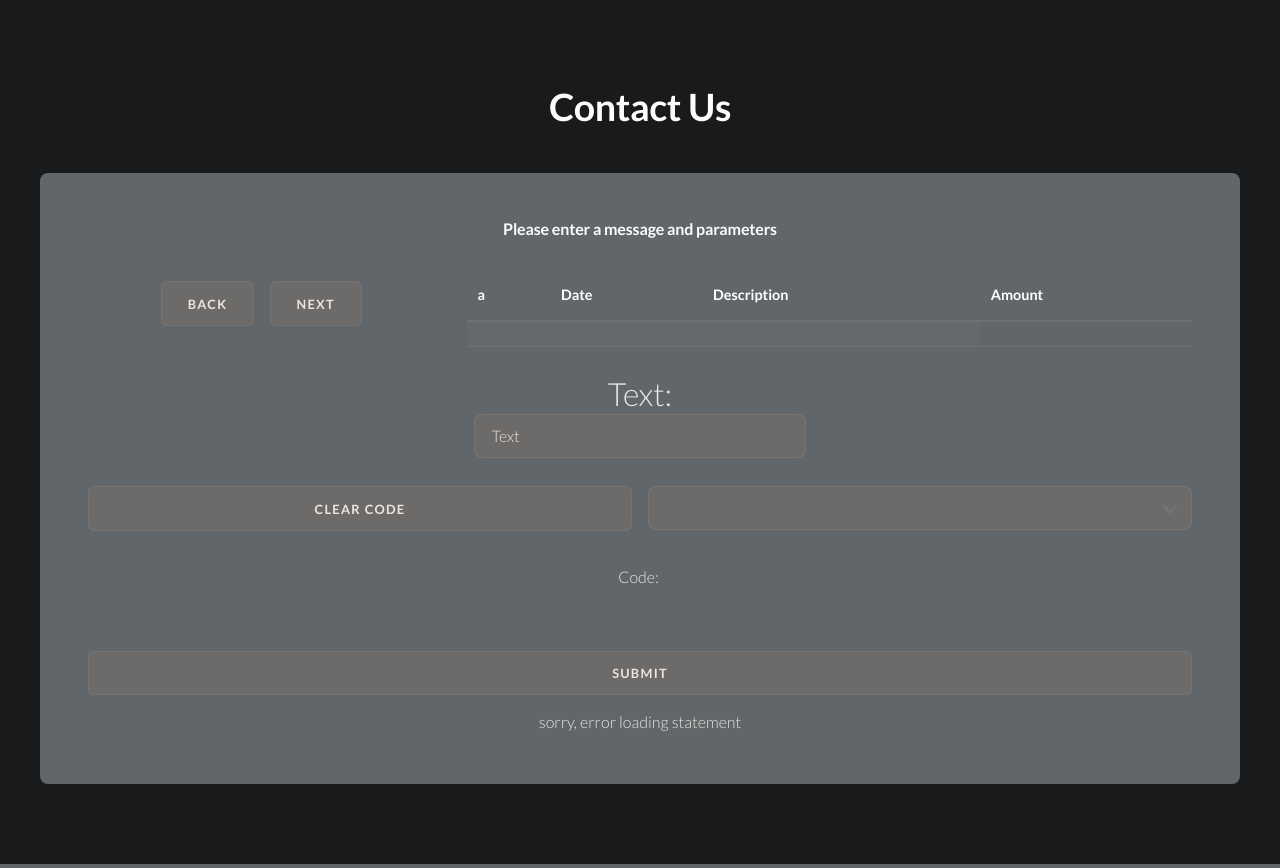
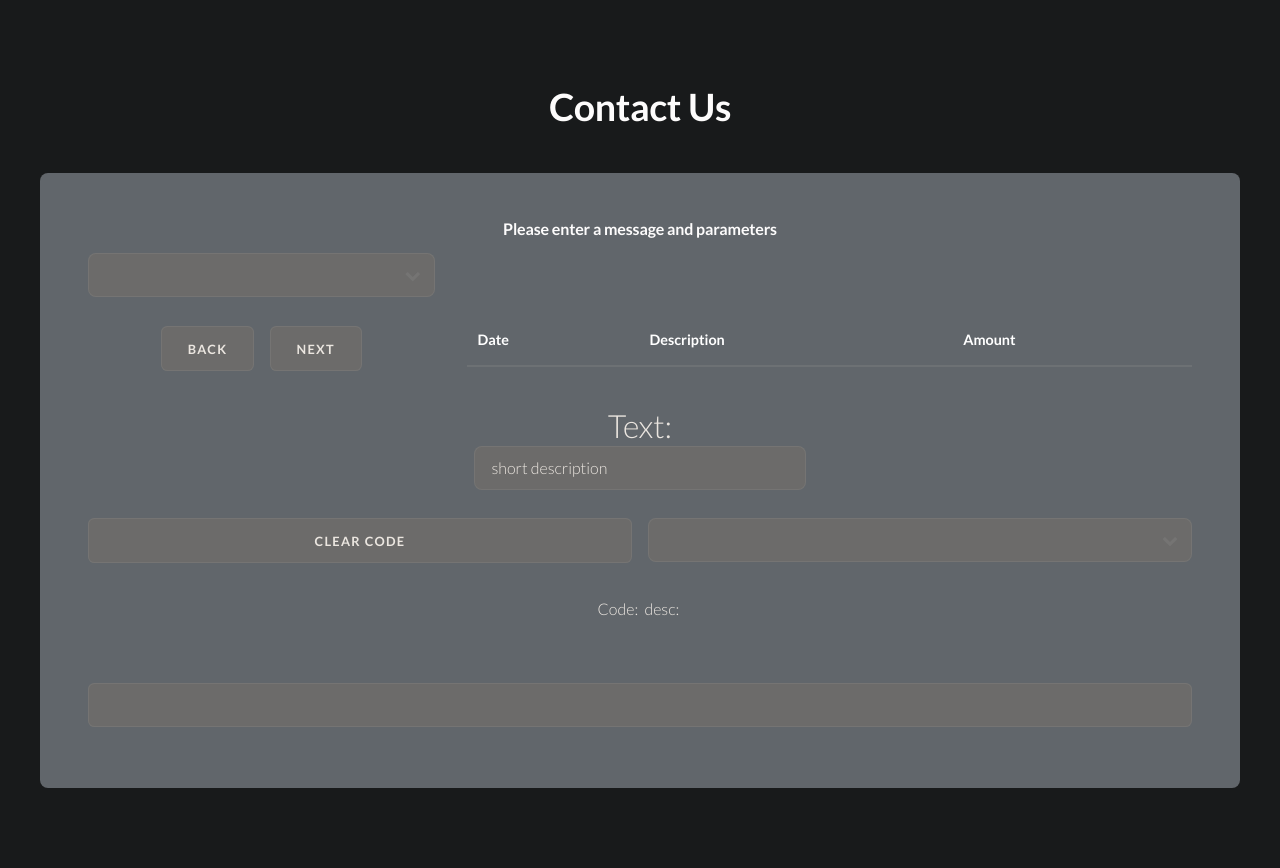
Before and after one commit to Andre-Medina/Automatic-Budget, a Flask app: page / in a window 1280 px wide. Shown: the part 117-985 px from the top of the page. Run offline with Flask 3, Linux system fonts and the light colour scheme; lists and menus that the app fills with data are empty; some libraries are stand-ins or nearby versions.

Commit message:
adding submit for data

```diff
--- a/app.py
+++ b/app.py
@@ -55,30 +55,51 @@
         'test.html'
     )
 
-@app.route("/data/<data_type>/<extra>", methods=['GET'])
+@app.route("/data/<data_type>/<extra>", methods=['GET','POST'])
 def get_data(data_type, extra):
-    response_object = {'status': 'success'}
+    response_object = {
+        "Content-Type": "application/json"
+        }
+
     if request.method == "GET":
 
         if data_type == "level":
             if extra == "1":
                 response_object['data'] =  md.json_read(ROOT_DIR + md.CLASSIFICATION_JSON_DIR_LVL_1)
+                status_code = 200
 
             elif extra == "2":
                 response_object['data'] = md.json_read(ROOT_DIR + md.CLASSIFICATION_JSON_DIR_LVL_2)
+                status_code = 200
 
         elif data_type == "statement":
             extra
             transaction = request.args.get('transaction', default = 0, type = int)
             response_object['data'] = statements.get_transaction(extra, transaction)
+            status_code = 201
 
         else:
             response_object['data'] = "page not found"
+            status_code = 400
+
+    elif request.method == "POST":
+        if data_type == "statement":
+            transaction = request.args.get('transaction', default = 0, type = int)
+            print(request)
+            print(request.data)
+            response_object['data'] = "inserted request"
+            # response_object['data'] = statements.get_transaction(extra, transaction)
+            status_code = 202
+
+        else:
+            response_object['data'] = "page not found"
+            status_code = 404
 
     else:
         response_object['data'] = "please use get"
+        status_code = 400
 
-    return jsonify(response_object)
+    return jsonify(response_object), status_code
 
 
 
--- a/static/main.js
+++ b/static/main.js
@@ -1,6 +1,12 @@
 /*
 This is the JavaScript file that contains the logic for your
 */
+
+const account_names = {
+  'pink_card': 'bd',
+  'blue_card': 'be',
+  'loan': '2=-l',
+}
 
 
 // Create an app instance
@@ -8,6 +14,12 @@
     // Define the data for your app
     data() {
       return {
+        // accounts
+        account_names: account_names,
+        current_account: null,
+
+
+        // description
         description_levels: {
           level1: null,
           level2: null
@@ -16,9 +28,9 @@
         selected_levels: [null],
 
         // transactions
-        account: 'pink_card',
         transaction_index: 0,
         current_transaction: null,
+        short_description: '',
       };
     },
     computed: {
@@ -61,6 +73,8 @@
 
     },
     methods: {
+
+
       printValue(value){
         console.log(value);
         this.result_1 = value;
@@ -155,14 +169,38 @@
       },
       // calculates current transaction
       update_current_transaction(){
-        fetch("/data/statement/" + this.account + '?transaction=' + this.transaction_index, {method:'GET'})
+        if(this.current_account){
+          fetch("/data/statement/" + this.current_account + '?transaction=' + this.transaction_index, {method:'GET'})
           .then((response) => response.json())
           .then((returned) => {
             console.log('data: for index ' + this.transaction_index);
             console.log(returned);
             this.current_transaction = returned.data
           });
+        }
       },
+
+      submit_transaction(){
+        if(this.current_account){
+          fetch(
+            "/data/statement/" + this.current_account + '?transaction=' + this.transaction_index,
+            {
+              method:'POST',
+              headers: { "Content-Type": "application/json" },
+              body: JSON.stringify({
+                amount: this.current_transaction.amount,
+                where: this.current_account,
+                code: this.calculate_initial_code,
+                desc: this.short_description,
+                date: this.current_transaction.date
+              })
+            })
+            .then((response) => response.json())
+            .then((returned) => {
+              console.log(returned);
+            });
+        }
+      }
     },
     mounted() {
       fetch("/data/level/1", {method:'GET'})
--- a/templates/index.html
+++ b/templates/index.html
@@ -37,6 +37,19 @@
             <div align='center'>
                 <h1>Please enter a message and parameters</h1>
                 <form id="myform" method="POST" action="">
+                    <div class="row">
+                        <div class="4u">
+                            <div class="select-wrapper">
+                                <select v-model="current_account" @change="current_account = $event.target.value">
+                                    <option>-</option>
+                                    <option v-for="account in Object.keys(account_names)" :value="account" :key="account">[[ account_names[account] ]] - [[account]]</option>
+                                </select>
+                            </div>
+                        </div>
+                        <div class="4u">
+
+                        </div>
+                    </div>
                     <br>
                     <div class="row">
                         <div class="4u">
@@ -49,7 +62,6 @@
                             <table>
                                 <thead>
                                     <tr>
-                                        <th>a</th>
                                         <th>Date</th>
                                         <th>Description</th>
                                         <th>Amount</th>
@@ -67,7 +79,7 @@
                     </div>
                     <div>
                         <span style="font-size: 2em;">Text:</span>
-                        <input id="textToPrint" style="width: 30%;" type="text" name="user" placeholder="Text">
+                        <input style="width: 30%;" type="text" name="user" placeholder="short description" v-model="short_description">
                     </div>
                     <br/>
                     <div>
@@ -93,12 +105,12 @@
                     </div>
                     <div>
 
-                        <p>Code: [[calculate_initial_code]]<p>
+                        <p>Code: [[calculate_initial_code]]   desc: [[short_description]]<p>
                         <!-- <p>Age: [[data.age ]]</p> -->
                     </div>
                     <br/>
                     <div>
-                        <input class="button fit" name="submit" value="Submit" @click.prevent="next_transaction()">
+                        <input class="button fit" name="Submit" @click.prevent="submit_transaction()">
                     </div>
                     <div>
                         [[current_transaction]]
```
